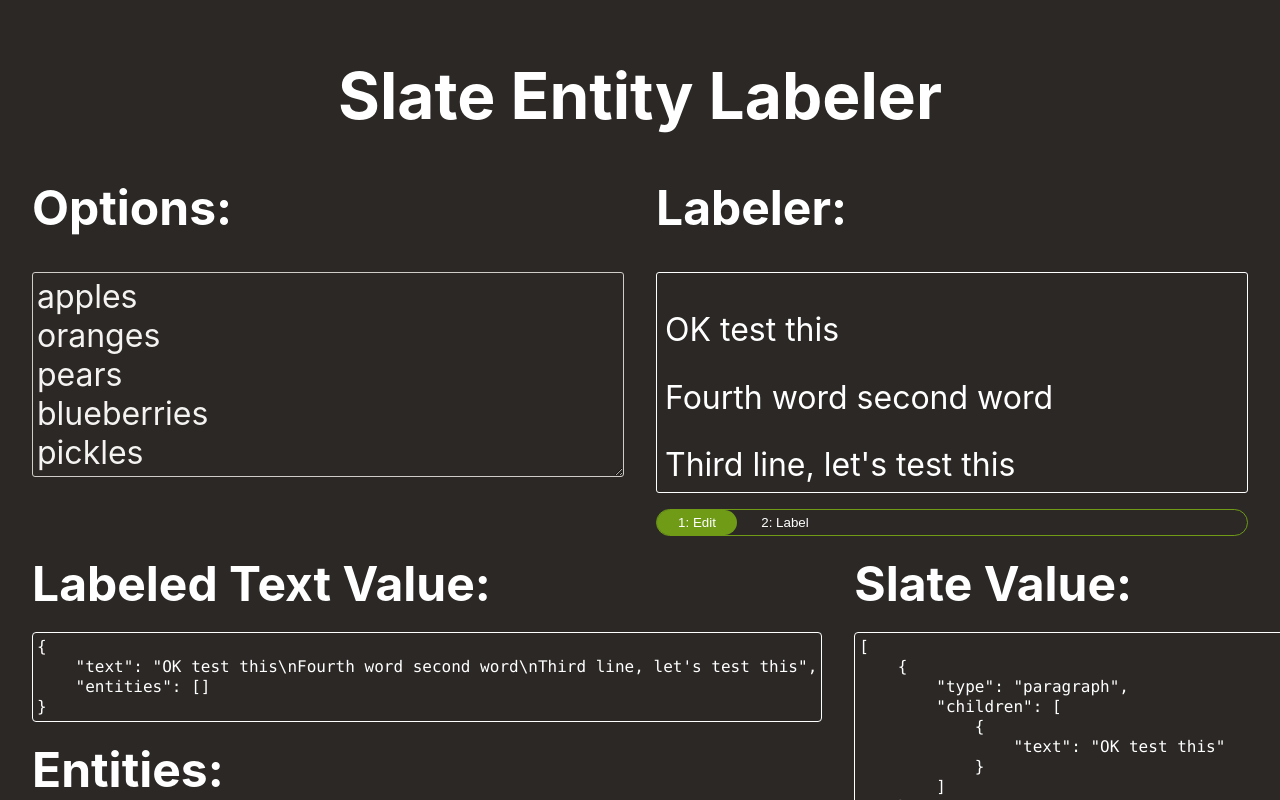
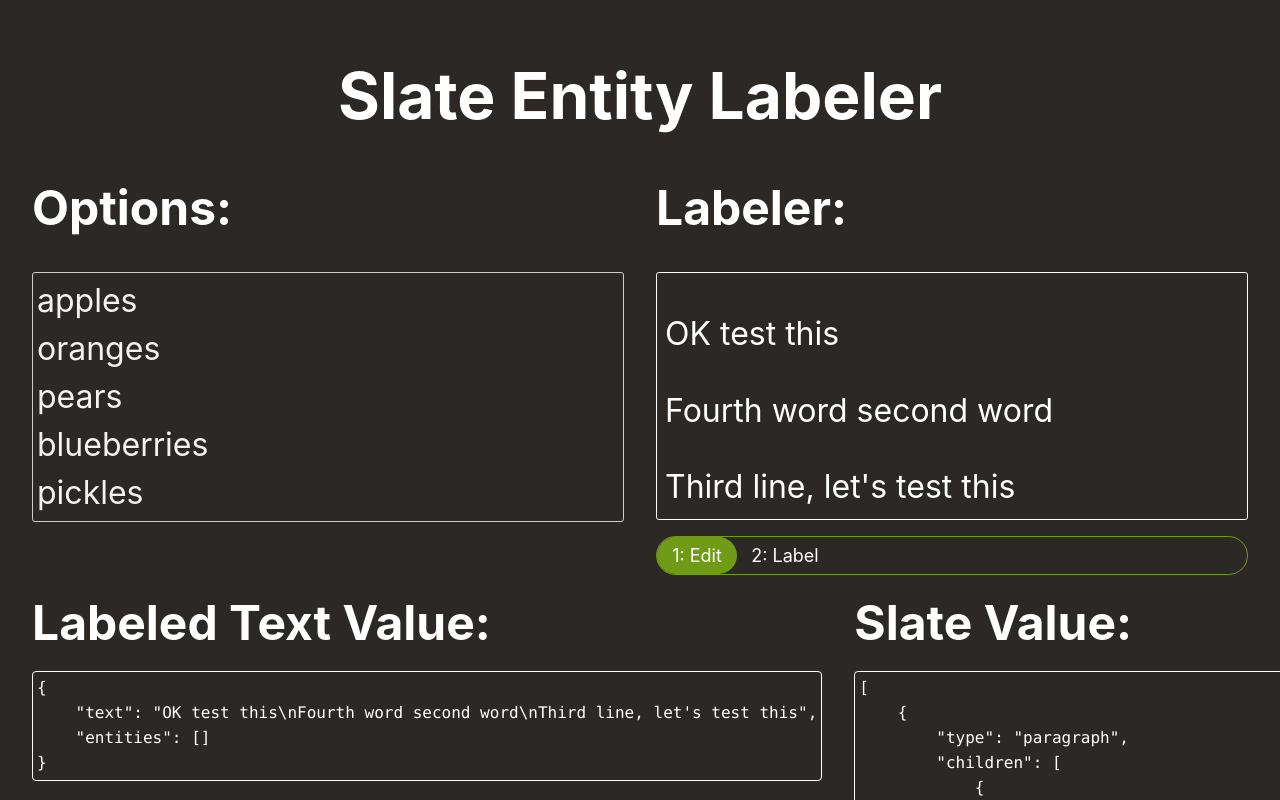
Before and after one commit to mattmazzola/slate-entity-labeler-next, a React (Create React App) app: page / in a window 1280 px wide. Shown: the top 800 px of the page. Built offline with nearby package versions, Linux system fonts and the light colour scheme.

Commit message:
Update scrollbar and scrolling

```diff
--- a/src/App.tsx
+++ b/src/App.tsx
@@ -171,6 +171,7 @@ const EntityTextarea = styled.textarea`
   font: var(--font-family-sans-serif);
   background: transparent;
   color: var(--color-gray-100);
+  resize: none;
 `
 
 const CodeContainer = styled.div`
--- a/src/GlobalStyles.tsx
+++ b/src/GlobalStyles.tsx
@@ -2,14 +2,45 @@ import { createGlobalStyle } from 'styled-components'
 import { COLORS, WEIGHTS, FAMILIES } from './constants'
 
 const GlobalStyles = createGlobalStyle`
-    html, body {
+    /*
+    Josh's Custom CSS Reset
+    https://www.joshwcomeau.com/css/custom-css-reset/
+    */
+    *, *::before, *::after {
+        box-sizing: border-box;
+    }
+
+    * {
+        margin: 0;
+    }
+
+    html, body, #root {
         height: 100%;
     }
 
     body {
-        margin: 0;
-        padding: 0;
+        line-height: 1.5;
+        -webkit-font-smoothing: antialiased;
+    }
 
+    img, picture, video, canvas, svg {
+        display: block;
+        max-width: 100%;
+    }
+
+    input, button, textarea, select {
+        font: inherit;
+    }
+
+    p, h1, h2, h3, h4, h5, h6 {
+        overflow-wrap: break-word;
+    }
+
+    #root {
+        isolation: isolate;
+    }
+
+    body {
         font-family: var(--font-family-sans-serif);
         background-color: var(--color-gray-900);
         color: var(--color-white);
@@ -22,20 +53,31 @@ const GlobalStyles = createGlobalStyle`
         font-family: var(--font-family-code);
     }
 
-    *,
-    *:before,
-    *:after {
-        box-sizing: border-box;
-    }
-
-    #root {
-        isolation: isolate;
-        min-height: 100%;
-    }
-
     h1, h2, h3 {
         line-height: 1.5;
         margin: 0.25em 0;
+    }
+
+    html {
+        scroll-behavior: smooth;
+    }
+
+    body {
+        scrollbar-color: red blue;
+    }
+
+    ::-webkit-scrollbar {
+        width: 10px;
+        background-color: var(--color-gray-900);
+    }
+    ::-webkit-scrollbar-thumb {
+        background-color: var(--color-gray-300);
+        border: 2px solid var(--color-gray-300);
+        border-radius: 1000px;
+    }
+    ::-webkit-scrollbar-thumb:hover {
+        background-color: var(--color-gray-100);
+        border-color: var(--color-gray-100);
     }
 
     :root {
```
